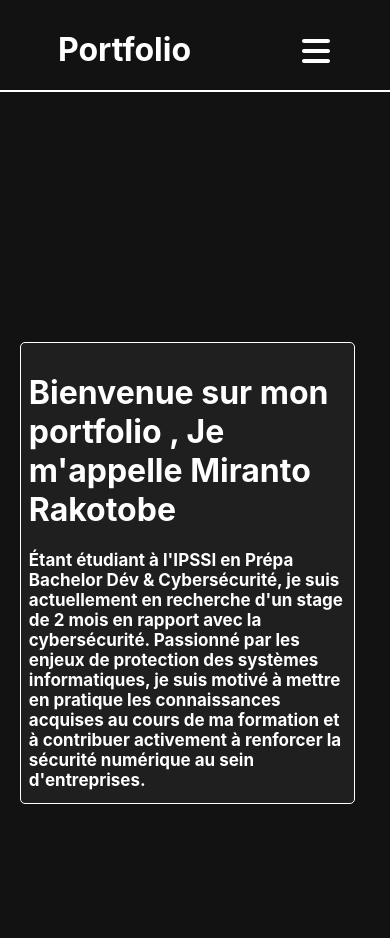
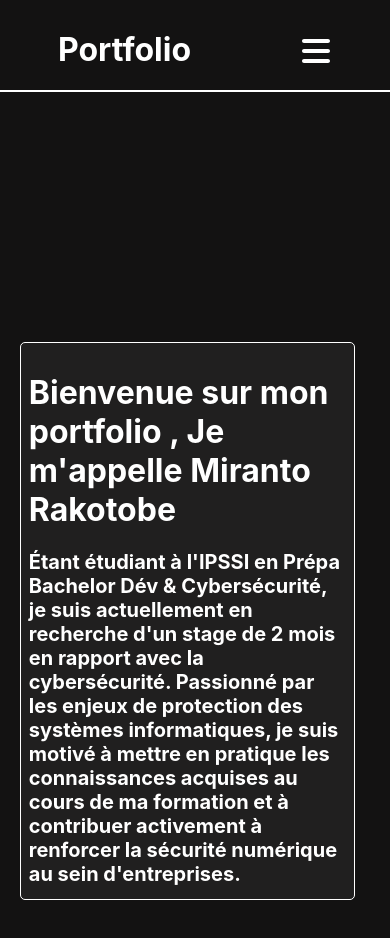
Before and after one commit to mimiranto/MirantoPortfolio, a React (Create React App) app: page / in a window 390 px wide. Shown: the top 938 px of the page. Built offline with nearby package versions, Linux system fonts and the light colour scheme; the HTML template or start-up script is replaced by a standard one.

Commit message:
resonsive ipad

```diff
--- a/src/component/header/index.css
+++ b/src/component/header/index.css
@@ -58,10 +58,11 @@
         transform: translateX(-1000px);
         transition: 1s;
         bottom: 0;
-        height: 89vh;
+        height: 85vh;
         display: flex;
         flex-direction: column;
         justify-content: center;
+
         width: 100%;
     }
     ul {
--- a/src/component/presentation/index.css
+++ b/src/component/presentation/index.css
@@ -44,3 +44,15 @@
         margin-bottom: 5px;
     }
 }
+@media screen and (max-width:900px) {
+    .container img{
+        display: none;
+    }
+    .textecontainer{
+        width: 90%;
+        margin-left: 20px;
+    }
+    .textecontainer h3{
+        font-size: 20px;
+    }
+}
```
